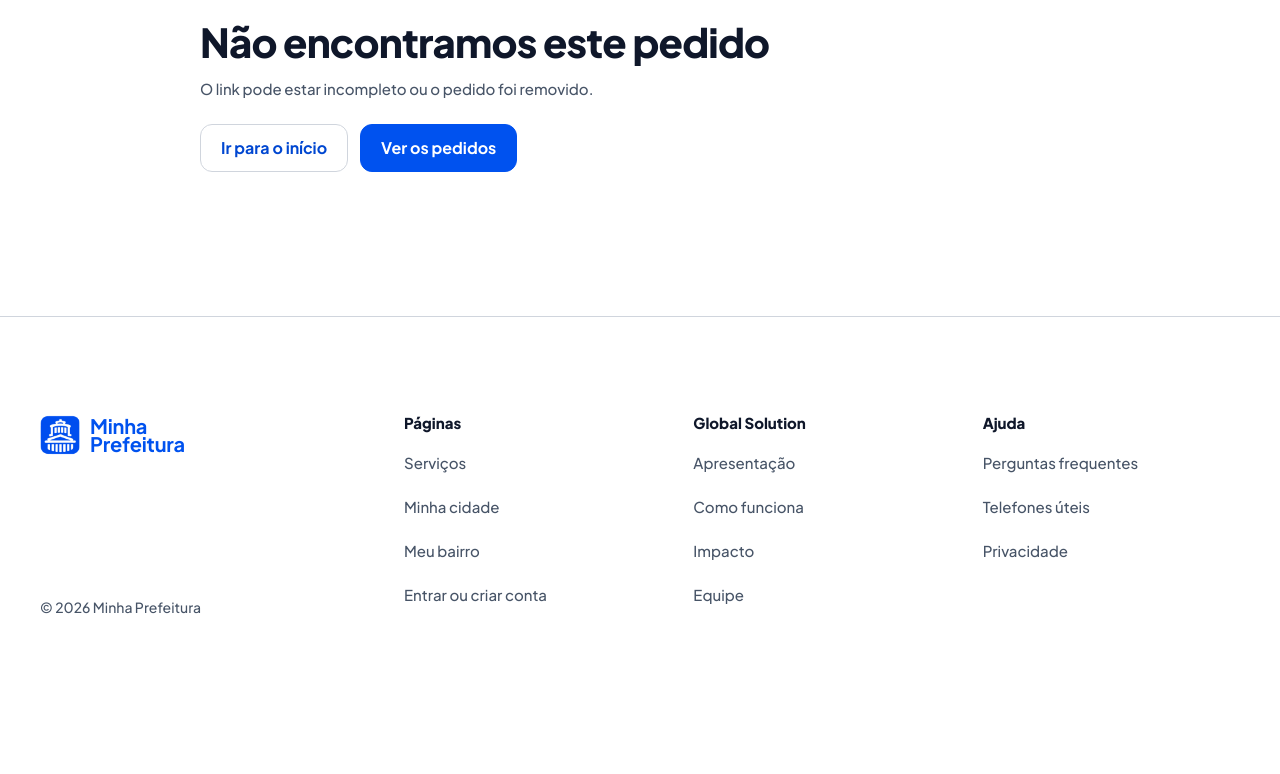
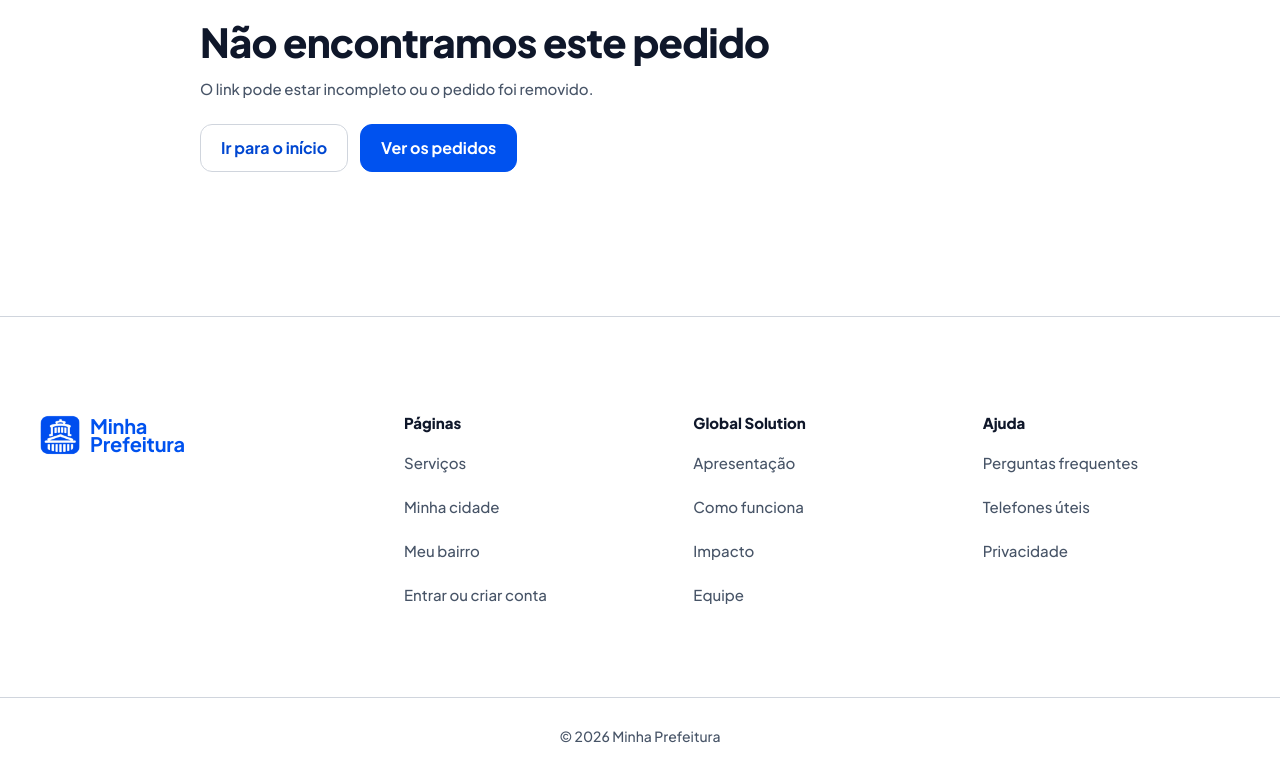
Before and after one commit to Grupo-GLYFFS/Minha-Cidade, a React (Vite) app: page /componentes in a window 1280 px wide. Shown: the part 10786-11560 px from the top of the page. Before the commit the page ends 11483 px from the top, so only its background shows below. Built offline with nearby package versions, Linux system fonts and the light colour scheme; a web font is replaced by a local one.

Commit message:
feat: rodapé v4.2 com o © numa linha própria, centralizado embaixo de tudo

```diff
--- a/src/componentes/Rodape.jsx
+++ b/src/componentes/Rodape.jsx
@@ -4,9 +4,9 @@ import { LINKS_RODAPE } from '../dados/navegacao';
 import { useSessao } from '../contexto/useSessao';
 import classes from './Rodape.module.css';
 
-// Rodapé de todas as páginas (desenho RP10): à esquerda, o logo (leva ao Início) em cima
-// e o © no pé; à direita, três grupos de links (Páginas · Global Solution · Ajuda).
-// No celular: logo, grupos e o © no fim.
+// Rodapé de todas as páginas (desenho RP10): à esquerda, o logo (leva ao Início);
+// à direita, três grupos de links (Páginas · Global Solution · Ajuda).
+// Embaixo de tudo, a linha do © centralizada. No celular: logo, grupos e a linha do ©.
 // Para quem entrou, "Entrar ou criar conta" vira "Meu perfil".
 export default function Rodape() {
   const { logado } = useSessao();
@@ -38,7 +38,9 @@ export default function Rodape() {
             </nav>
           ))}
         </div>
+      </div>
 
+      <div className={classes.base}>
         <p className={classes.creditos}>© 2026 Minha Prefeitura</p>
       </div>
     </footer>
--- a/src/componentes/Rodape.module.css
+++ b/src/componentes/Rodape.module.css
@@ -1,7 +1,8 @@
-/* Rodapé (RP10): fundo branco, container de 1200.
-   Computador: coluna de 300 com o logo em cima e o © no pé (alinhado à base do último link),
-   64 até os 3 grupos de links; 96 em cima e 80 embaixo.
-   Celular: logo → grupos em 2 colunas → ©, com 48 entre eles; 72 em cima e 56 embaixo. */
+/* Rodapé (RP10, v4.2): fundo branco, container de 1200.
+   Computador: coluna de 300 só com o logo, 64 até os 3 grupos de links; 96 em cima e 80 embaixo.
+   Celular: logo → grupos em 2 colunas, com 48 entre eles; 72 em cima e 56 embaixo.
+   Embaixo de tudo, a linha do ©: divisória de borda a borda e o texto centralizado,
+   com 28 em cima e embaixo (24 no celular). */
 
 .rodape {
   margin-top: auto;
@@ -14,10 +15,6 @@
   box-sizing: border-box;
   display: grid;
   grid-template-columns: rem(300px) minmax(0, 1fr);
-  grid-template-rows: auto 1fr;
-  grid-template-areas:
-    'marca grade'
-    'copy grade';
   gap: rem(40px) rem(64px);
   width: min(var(--largura-topo), calc(100% - rem(64px)));
   margin-inline: auto;
@@ -25,14 +22,12 @@
 }
 
 .marca {
-  grid-area: marca;
   display: flex;
   flex-direction: column;
   align-items: flex-start;
 }
 
 .grade {
-  grid-area: grade;
   display: grid;
   grid-template-columns: repeat(3, minmax(0, 1fr));
   gap: rem(40px) rem(32px);
@@ -69,24 +64,25 @@
   text-underline-offset: 3px;
 }
 
+/* Linha do ©, com a divisória de borda a borda */
+.base {
+  border-top: var(--espessura-borda) solid var(--cor-borda);
+  padding: rem(28px) 0;
+}
+
 .creditos {
-  grid-area: copy;
-  align-self: end;
-  margin: 0;
+  width: min(var(--largura-topo), calc(100% - rem(64px)));
+  margin: 0 auto;
   font-size: rem(14px);
   font-weight: 500;
   line-height: rem(20px);
   color: var(--cor-texto-2);
+  text-align: center;
 }
 
 @media (max-width: $mantine-breakpoint-sm) {
   .miolo {
     grid-template-columns: minmax(0, 1fr);
-    grid-template-rows: auto;
-    grid-template-areas:
-      'marca'
-      'grade'
-      'copy';
     row-gap: rem(48px);
     padding: rem(72px) 0 rem(56px);
   }
@@ -95,4 +91,8 @@
     grid-template-columns: repeat(2, minmax(0, 1fr));
     gap: rem(40px) rem(24px);
   }
+
+  .base {
+    padding: rem(24px) 0;
+  }
 }
```
